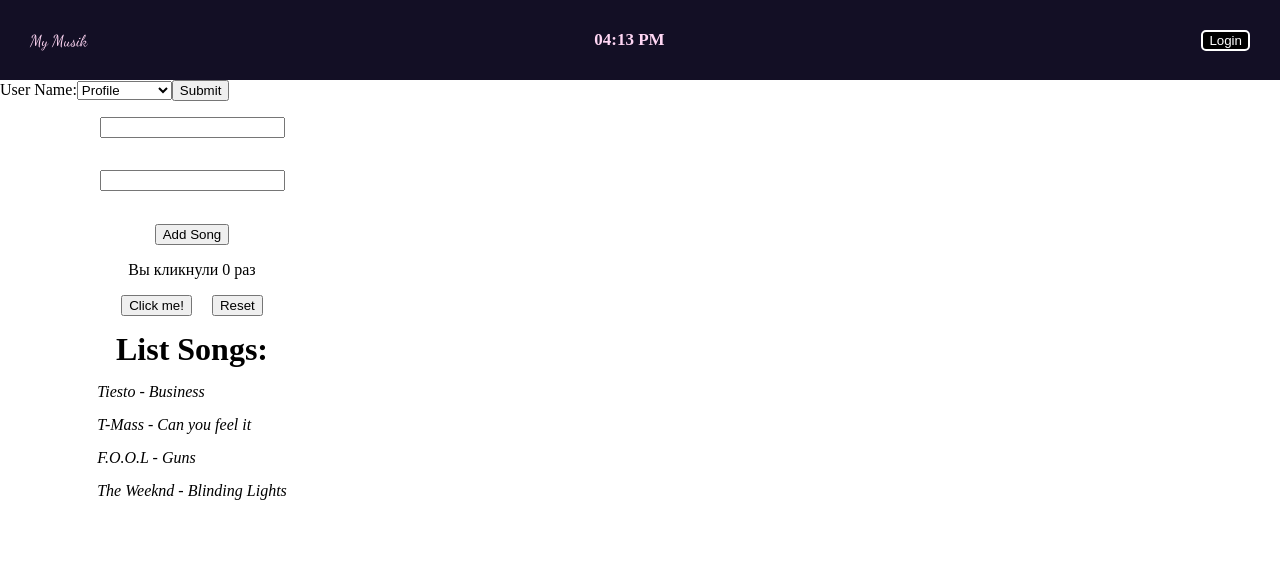
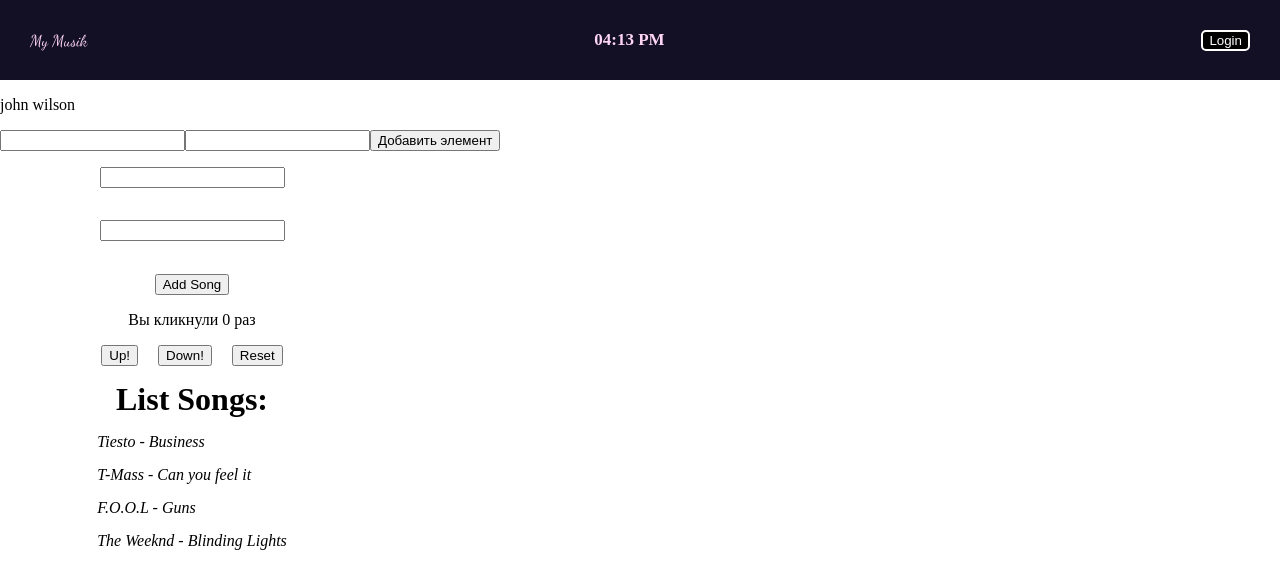
Before and after one commit to SergeyZhilin93/my_musik, a React (Create React App) app: page / in a window 1280 px wide. Shown: the top 588 px of the page. Built offline with nearby package versions, Linux system fonts and the light colour scheme.

Commit message:
add react hook form for project

```diff
--- a/package.json
+++ b/package.json
@@ -8,6 +8,7 @@
     "@testing-library/user-event": "^13.5.0",
     "react": "^18.2.0",
     "react-dom": "^18.2.0",
+    "react-hook-form": "^7.34.2",
     "react-router-dom": "^6.3.0",
     "react-scripts": "5.0.1",
     "web-vitals": "^2.1.4"
--- a/src/App.js
+++ b/src/App.js
@@ -9,9 +9,9 @@ function App() {
   return (
     <>
       <Header/>
-      <ProfileSettings/>
+      <ProfileSettings initialCount = {0} />
       <CreateFilePage/>
-      <ListPage isLOgedIn={false}/>
+      <ListPage isLOgedIn={false} counter = {0}/>
     </>
   );
 }
--- a/src/components/profileSettings/index.js
+++ b/src/components/profileSettings/index.js
@@ -1,32 +1,55 @@
 import React, { useState } from "react";
+import { useForm } from "react-hook-form";
+import './style.css';
 
 export function ProfileSettings() {
+  const { register, handleSubmit } = useForm()
+  const [arr, setArr] = useState([{name: "john", surName: 'wilson'}]);
 
-  const [ value, setValue ] = useState('Profile')
+  const result = arr.map((element, index) => {
+     return <p key={index}>{element.name + " " + element.surName}</p>;
+  });
 
-  const handleSubmit = (e) => {
-    e.preventDefault()
-    alert(`Вы выбрали страницу: ` + value)
+  const onSubmit = (data) => {
+    setArr([...arr, data])
   }
 
-  const handleChange = (event) => {
-    return setValue(event.target.value)
-  }
-
-  return(
-    <>
-      <form onSubmit={handleSubmit}>
-        <label>User Name:</label>
-        <select value={value} onChange={handleChange}>
-          <option value="Profile">Profile</option>
-          <option value="Settings">Settings</option>
-          <option value="Notifications">Notifications</option>
-        </select>
-        <input type="submit" value="Submit"/>
-      </form>
-    </>
+  return (
+    <form onSubmit={handleSubmit(onSubmit)}>
+      {result}
+      <input { ...register("name")}/>
+      <input {...register("surName")}/>
+      <input value="Добавить элемент" type='submit'/>
+    </form>
   )
 }
+// export function ProfileSettings() {
+
+//   const [ value, setValue ] = useState('Profile')
+
+//   const handleSubmit = (e) => {
+//     e.preventDefault()
+//     alert(`Вы выбрали страницу: ` + value)
+//   }
+
+//   const handleChange = (event) => {
+//     return setValue(event.target.value)
+//   }
+
+//   return(
+//     <>
+//       <form className="profile-menu-form" onSubmit={handleSubmit}>
+//         <label>User Name:</label>
+//         <select value={value} onChange={handleChange}>
+//           <option value="Profile">Profile</option>
+//           <option value="Settings">Settings</option>
+//           <option value="Notifications">Notifications</option>
+//         </select>
+//         <input type="submit" value="Submit"/>
+//       </form>
+//     </>
+//   )
+// }
 
 
 
--- /dev/null
+++ b/src/components/profileSettings/style.css
@@ -0,0 +1,4 @@
+.profile-menu-form {
+  display: flex;
+  justify-content: flex-end;
+}
--- a/src/pages/ListForm/index.js
+++ b/src/pages/ListForm/index.js
@@ -1,10 +1,10 @@
-import React, { useState, useEffect } from 'react'
+import React, { useState } from 'react'
 import { TestArray } from '../../services/testArray'
 import './style.css'
 
-export function ListPage(props) {
+export function ListPage({counter}) {
 
-  const [ count, setCount ] = useState(0)
+  const [ count, setCount ] = useState(counter)
 
   return(
 		<>
@@ -13,14 +13,16 @@ export function ListPage(props) {
           <p className='test-container-dicription'>Вы кликнули {count} раз</p>
           <div>
             <button className='test-container-button' onClick={() => setCount(count + 1)}>
-            Click me!
+              Up!
             </button>
-          <button className='test-container-button' onClick={() => setCount(count * 0)}>
+            <button className='test-container-button' onClick={() => setCount(count - 1)}>
+              Down!
+            </button>
+            <button className='test-container-button' onClick={() => setCount(counter)}>
               Reset
             </button>
           </div>
         </div>
-				{/* <button onClick={hui}>TEST</button> */}
 				<h1>List Songs:</h1>
 				<div>
 					<TestArray/>
--- a/src/services/testArray/index.js
+++ b/src/services/testArray/index.js
@@ -1,7 +1,7 @@
 import React from 'react';
 import './style.css'
 
-export function TestArray() {
+export function TestArray(props) {
   const tracks = [
 		{
       id: 1,
```
Also changed, not shown: 2 other files (tests, documents, lock files or other folders). Lines whose indentation alone changed are shown as unchanged.
